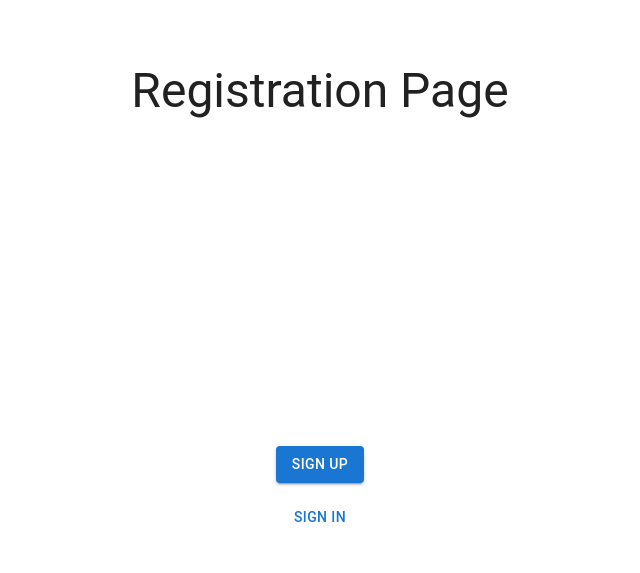
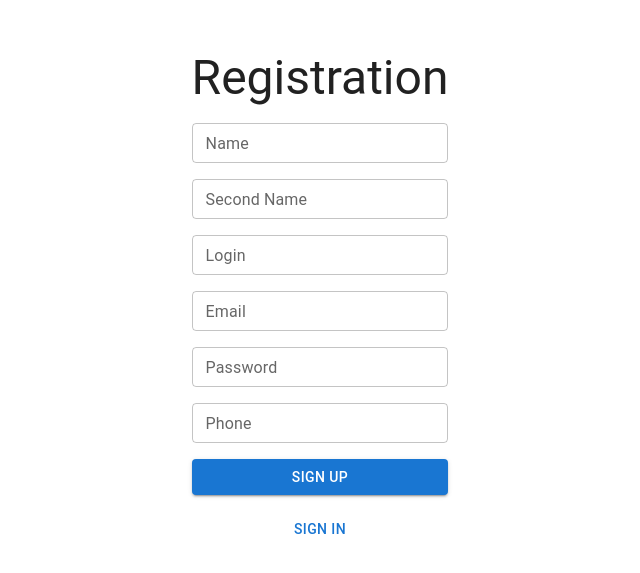
Before and after one commit to frontandrew/black-jack, a React (Vite) app in the folder packages/client/: page /sign-up in a window 1280 px wide. Shown: the part 101-674 px from the top of the page, without its empty margins (320-960 px from the left). Built offline with nearby package versions, Linux system fonts and the light colour scheme.

Commit message:
feat: made up reg page

```diff
--- a/packages/client/src/pages/reg/view.tsx
+++ b/packages/client/src/pages/reg/view.tsx
@@ -1,4 +1,4 @@
-import { Box, Button, Grid, Typography } from '@mui/material'
+import { Box, Button, Grid, TextField, Typography } from '@mui/material'
 import './style.css'
 import { useNavigate } from 'react-router'
 
@@ -7,8 +7,27 @@ export const RegPage = () => {
 
   return (
     <Box className="reg-page">
-      <Typography variant="h3">Registration Page</Typography>
+      <form>
         <Grid direction="column" display="flex" gap="1em">
+          <Typography variant="h3" align="center">
+            Registration
+          </Typography>
+          <TextField label="Name" name="first_name" type="text" size="small" />
+          <TextField
+            label="Second Name"
+            name="second_name"
+            type="text"
+            size="small"
+          />
+          <TextField label="Login" name="login" type="text" size="small" />
+          <TextField label="Email" name="email" type="email" size="small" />
+          <TextField
+            label="Password"
+            name="password"
+            type="password"
+            size="small"
+          />
+          <TextField label="Phone" name="phone" type="phone" size="small" />
           <Button
             variant="contained"
             onClick={() => {
@@ -24,6 +43,7 @@ export const RegPage = () => {
             SIGN IN
           </Button>
         </Grid>
+      </form>
     </Box>
   )
 }
```
Lines whose indentation alone changed are shown as unchanged.
